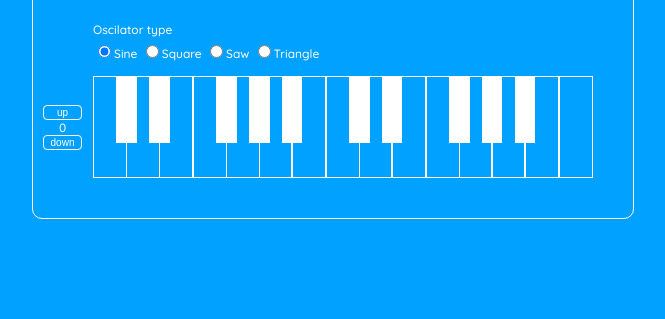
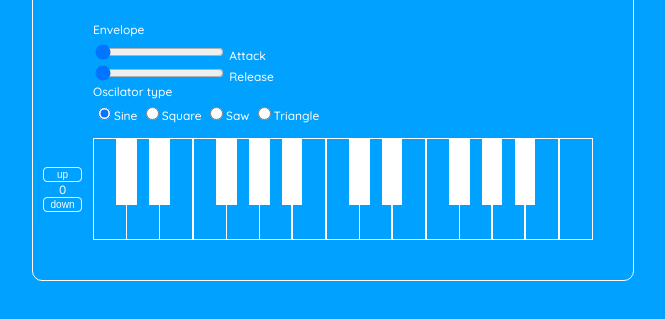
Before and after one commit to thomplu/suenthi, a website: page index.html in a window 1280 px wide. Shown: the part 79-398 px from the top of the page, without its empty margins (307-972 px from the left). Drawn offline with Linux system fonts and the light colour scheme; a web font is replaced by a local one.

Commit message:
Add basic envelope controls

```diff
--- a/index.html
+++ b/index.html
@@ -15,6 +15,19 @@
         </div>
     </div>
     <div class="piano__controls">
+        <div class="controls__adsr">
+            <div class="osc-type__label">Envelope</div>
+            <div class="adsr__range">
+                <input type="range" id="attack" name="attack"
+                       min="0" max="1" step="0.01" value="0">
+                <label for="attack">Attack</label>
+            </div>
+            <div class="adsr__range">
+                <input type="range" id="release" name="release"
+                       min="0" max="1" step="0.01" value="0">
+                <label for="release">Release</label>
+            </div>
+        </div>
         <div class="controls__osc-type">
             <div class="osc-type__label">Oscilator type</div>
             <div class="controls__osc-type-inputs">
--- a/script.js
+++ b/script.js
@@ -120,7 +120,9 @@
         const $octaveUpBtn = document.querySelector('.octave__btn-up');
         const $octaveDownBtn = document.querySelector('.octave__btn-down');
         const $octaveDisplay = document.querySelector('.octave__val');
-        const oscTypeInputs = document.querySelector('.controls__osc-type-inputs');
+        const $oscTypeInputs = document.querySelector('.controls__osc-type-inputs');
+        const $attackRange = document.getElementById('attack');
+        const $releaseRange = document.getElementById('release');
         document.documentElement.style.setProperty('--white-key-num', whiteKeyNum);
 
         function onMIDIMessage(event) {
@@ -219,9 +221,21 @@
             updateBaseOctave();
         });
 
-        oscTypeInputs.addEventListener('click', e => {
-            oscType = oscTypeInputs.querySelector('input:checked').value || oscType;
+        $oscTypeInputs.addEventListener('click', e => {
+            oscType = $oscTypeInputs.querySelector('input:checked').value || oscType;
             console.log('new osc type', oscType);
+        });
+
+        $attackRange.addEventListener('change', e => {
+            const val = $attackRange.value;
+            attack = val*3;
+            console.log('attack changed to', val);
+        });
+
+        $releaseRange.addEventListener('change', e => {
+            const val = $releaseRange.value;
+            release = val*3;
+            console.log('release changed to', val);
         });
 
         function generateRandomId() {
```
Also changed, not shown: main.js (+17 -3 lines), 1 other file.
